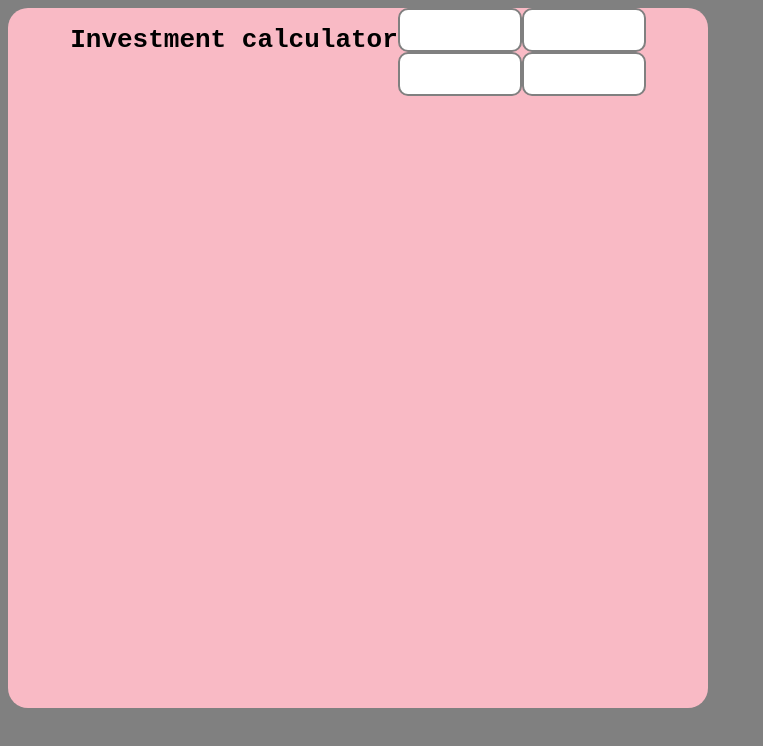
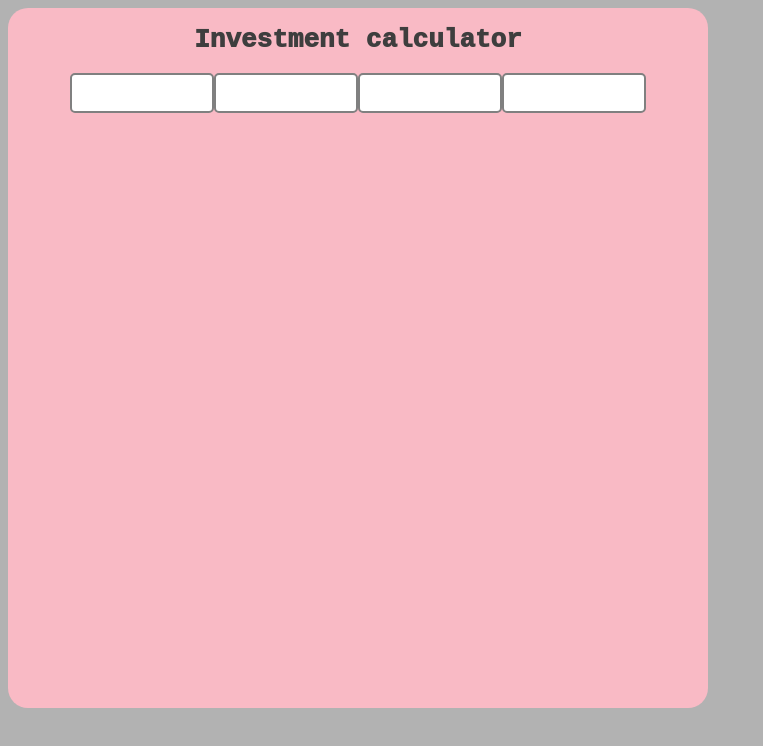
Before and after one commit to lucabattesini/interest-calculator, a Next.js app in the folder interest-calculator-app/: page / in a window 1280 px wide. Shown: the top 746 px of the page, without its empty margins (0-763 px from the left). Built offline with nearby package versions, Linux system fonts and the light colour scheme.

Commit message:
Organizing the elements in the center of the page

```diff
--- a/interest-calculator-app/app/globals.css
+++ b/interest-calculator-app/app/globals.css
@@ -1,6 +1,6 @@
 body {
     font-family: monospace;
-    background-color: grey;
+    background-color: rgb(178, 178, 178);
 }
 
 input {
@@ -9,21 +9,34 @@ input {
     border-style: solid;
     padding: 10px;
     font-size: 20px;
-    border-radius: 10px;
-    height: 20px;
-    width: 100px;
+    border-radius: 5px;
+    height: 16px;
+    width: 120px;
+}
+
+h1 {
+    color: rgb(62, 62, 62);
+    font-weight: 1000;
 }
 
 .mainDiv {
     display: flex;
-    justify-content: center;
+    flex-direction: column;
+    align-items: flex-start;
     background-color: rgb(249, 186, 197);
     border-radius: 20px;
     height: 700px;
     width: 700px;
 }
 
-h1 {
+.header {
+    text-align: center;
+    width: 100%;
+}
+
+.components {
     display: flex;
-    align-items: flex-start;
+    justify-content: center;
+    height: 250px;
+    width: 100%;
 }
```
